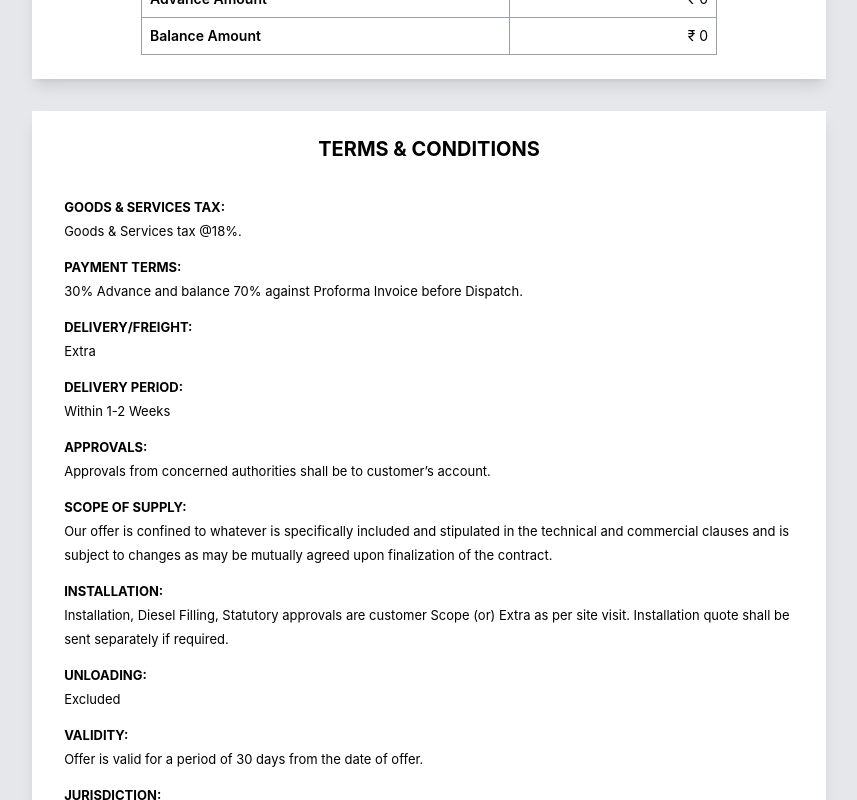
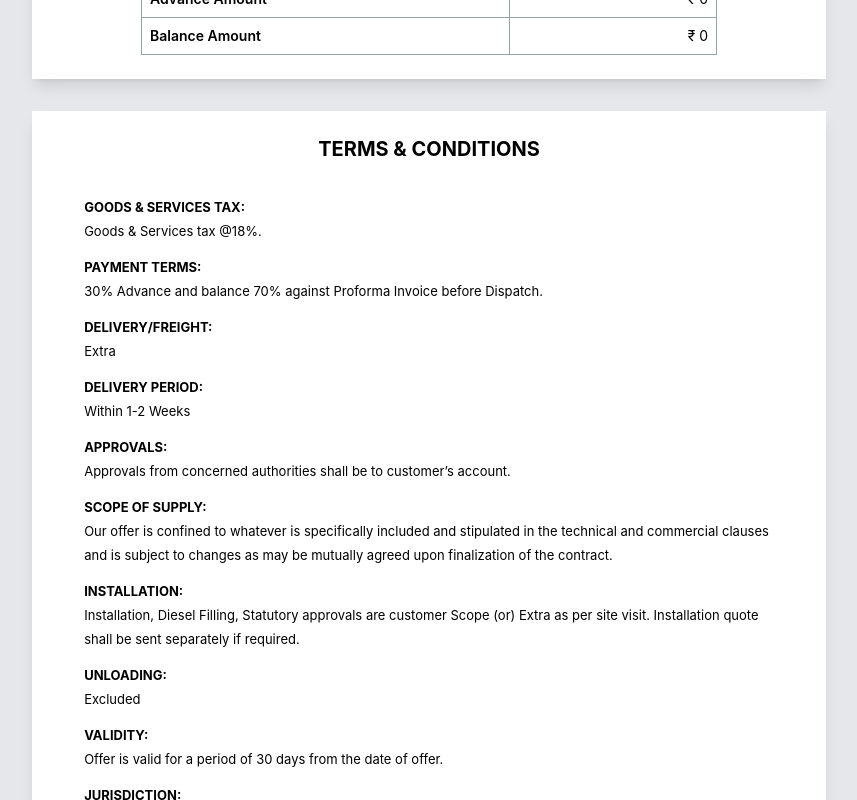
Before and after one commit to PritiHM/quotation-pdf-genrator, a React (Vite) app: page / in a window 1280 px wide. Shown: the part 5460-6260 px from the top of the page, without its empty margins (211-1068 px from the left). Built offline with nearby package versions, Linux system fonts and the light colour scheme.

Commit message:
Initial commit

```diff
--- a/src/components/TermsConditions.jsx
+++ b/src/components/TermsConditions.jsx
@@ -1,6 +1,7 @@
 const TermsConditions = () => {
   return (
-    <div className="text-[13px] leading-6 w-full max-w-full overflow-hidden px-4 sm:px-0">
+    <div className="text-[13px] leading-6 w-full max-w-full overflow-hidden px-4 sm:px-5
+    ">
 
       <h1 className="text-lg sm:text-xl font-bold text-center mb-8 break-words">
         TERMS & CONDITIONS
```
